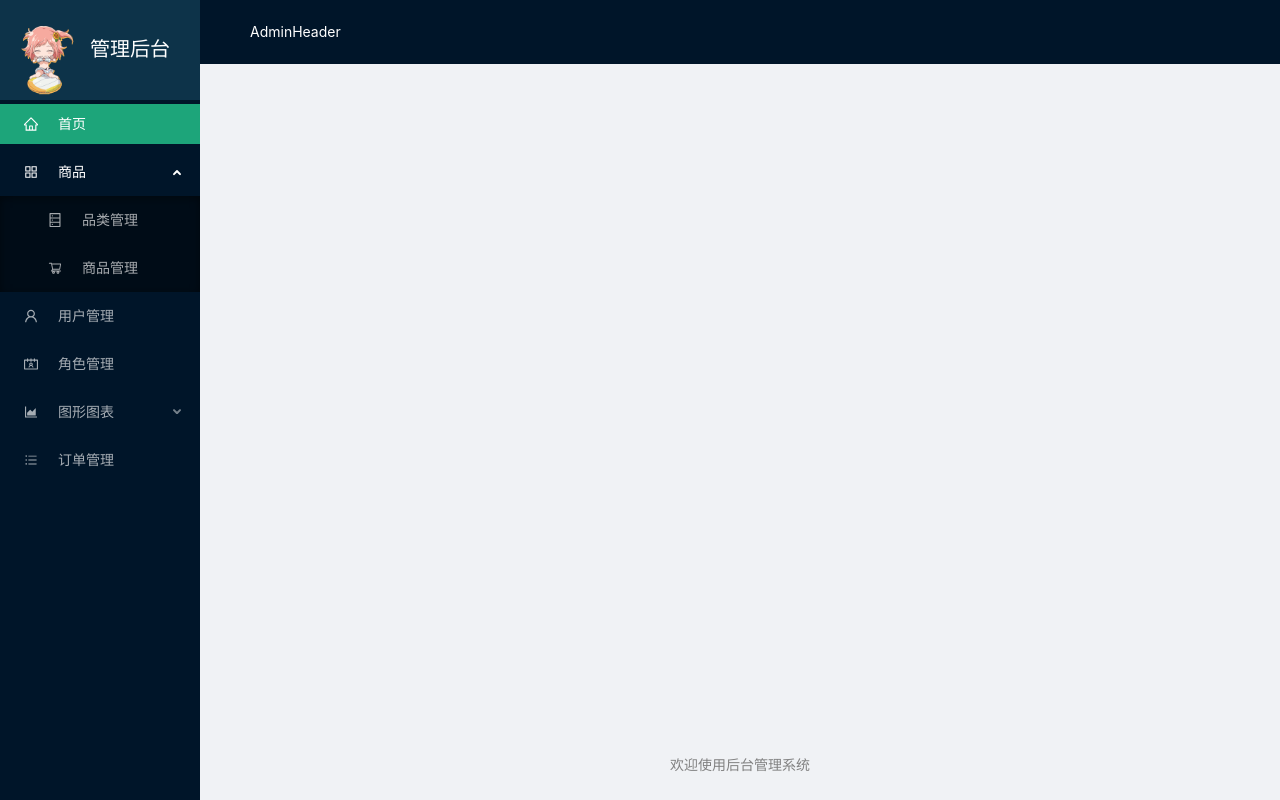
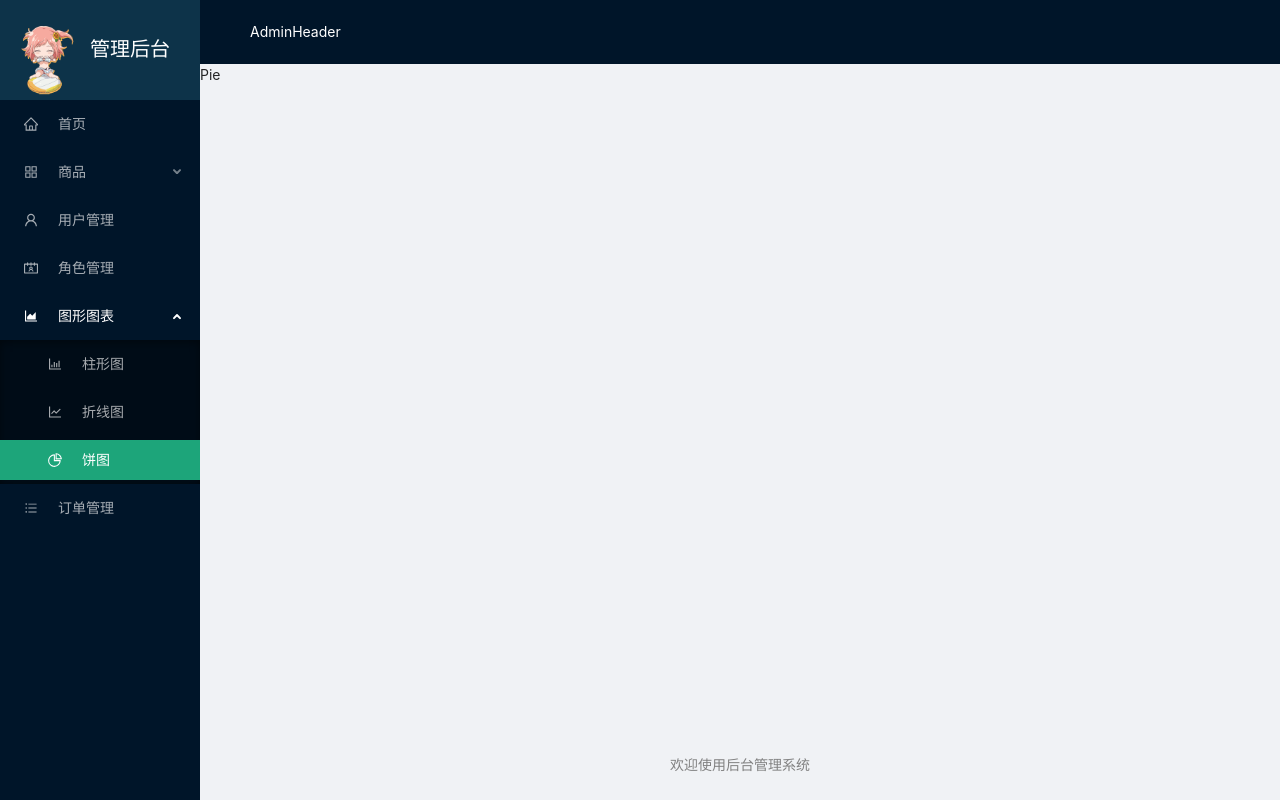
Before and after one commit to AnonymousFatOtaku/testBackend, a React (Create React App) app: page /pie in a window 1280 px wide. Built offline with nearby package versions, Linux system fonts and the light colour scheme.

Commit message:
主页面左侧菜单栏自动选中和打开

```diff
--- a/src/components/admin-sider/admin-sider.jsx
+++ b/src/components/admin-sider/admin-sider.jsx
@@ -1,7 +1,7 @@
 // 后台管理主路由左侧导航组件
 import React, {Component} from "react";
-import {Link} from "react-router-dom";
-import {Menu, Button} from 'antd';
+import {Link, withRouter} from "react-router-dom";
+import {Menu} from 'antd';
 import {
   PieChartOutlined,
   BarChartOutlined,
@@ -21,66 +21,71 @@ import './admin-sider.less';
 // 子菜单
 const {SubMenu} = Menu;
 
-export default class AdminSider extends Component {
+class AdminSider extends Component {
 
   render() {
+    // 获取当前请求的路由路径
+    const path = this.props.location.pathname
+
+    // 在刷新后保持当前选中的子菜单项所在菜单列表为展开状态
+    if (path === "/category" || path === "/product") {
+      this.openKey = "/products"
+    } else if (path === "/bar" || path === "/line" || path === "/pie") {
+      this.openKey = "/charts"
+    }
+
     return (
       <div className="adminSider">
         <Link to='/' className="adminSider-header">
           <img src={logo} alt="logo"/>
           <h3>管理后台</h3>
         </Link>
-        <Menu
-          defaultSelectedKeys={['1']}
-          defaultOpenKeys={['sub1']}
-          mode="inline"
-          theme="dark"
-        >
-          <Menu.Item key="1" icon={<HomeOutlined/>}>
+        <Menu selectedKeys={[path]} defaultOpenKeys={[this.openKey]} mode="inline" theme="dark">
+          <Menu.Item key="/home" icon={<HomeOutlined/>}>
             <Link to='/home'>
               首页
             </Link>
           </Menu.Item>
-          <SubMenu key="sub1" icon={<AppstoreOutlined/>} title="商品">
-            <Menu.Item key="2" icon={<DatabaseOutlined/>}>
+          <SubMenu key="/products" icon={<AppstoreOutlined/>} title="商品">
+            <Menu.Item key="/category" icon={<DatabaseOutlined/>}>
               <Link to='/category'>
                 品类管理
               </Link>
             </Menu.Item>
-            <Menu.Item key="3" icon={<ShoppingCartOutlined/>}>
+            <Menu.Item key="/product" icon={<ShoppingCartOutlined/>}>
               <Link to='/product'>
                 商品管理
               </Link>
             </Menu.Item>
           </SubMenu>
-          <Menu.Item key="4" icon={<UserOutlined/>}>
+          <Menu.Item key="/user" icon={<UserOutlined/>}>
             <Link to='/user'>
               用户管理
             </Link>
           </Menu.Item>
-          <Menu.Item key="5" icon={<ContactsOutlined/>}>
+          <Menu.Item key="/role" icon={<ContactsOutlined/>}>
             <Link to='/role'>
               角色管理
             </Link>
           </Menu.Item>
-          <SubMenu key="sub2" icon={<AreaChartOutlined/>} title="图形图表">
-            <Menu.Item key="6" icon={<BarChartOutlined/>}>
-              <Link to='/charts/bar'>
+          <SubMenu key="/charts" icon={<AreaChartOutlined/>} title="图形图表">
+            <Menu.Item key="/bar" icon={<BarChartOutlined/>}>
+              <Link to='/bar'>
                 柱形图
               </Link>
             </Menu.Item>
-            <Menu.Item key="7" icon={<LineChartOutlined/>}>
-              <Link to='/charts/line'>
+            <Menu.Item key="/line" icon={<LineChartOutlined/>}>
+              <Link to='/line'>
                 折线图
               </Link>
             </Menu.Item>
-            <Menu.Item key="8" icon={<PieChartOutlined/>}>
-              <Link to='/charts/pie'>
+            <Menu.Item key="/pie" icon={<PieChartOutlined/>}>
+              <Link to='/pie'>
                 饼图
               </Link>
             </Menu.Item>
           </SubMenu>
-          <Menu.Item key="9" icon={<BarsOutlined/>}>
+          <Menu.Item key="/order" icon={<BarsOutlined/>}>
             <Link to='/order'>
               订单管理
             </Link>
@@ -90,3 +95,6 @@ export default class AdminSider extends Component {
     )
   }
 }
+
+// withRouter是高阶组件，用来包装非路由组件返回一个新的组件，新的组件向非路由组件传递3个属性:history/location/match
+export default withRouter(AdminSider)
--- a/src/pages/admin/admin.jsx
+++ b/src/pages/admin/admin.jsx
@@ -36,9 +36,9 @@ export default class Admin extends Component {
               <Route path='/product' component={Product}/>
               <Route path='/user' component={User}/>
               <Route path='/role' component={Role}/>
-              <Route path="/charts/bar" component={Bar}/>
-              <Route path="/charts/pie" component={Pie}/>
-              <Route path="/charts/line" component={Line}/>
+              <Route path="/bar" component={Bar}/>
+              <Route path="/pie" component={Pie}/>
+              <Route path="/line" component={Line}/>
               <Route path="/order" component={Order}/>
             </Switch>
           </Content>
```
